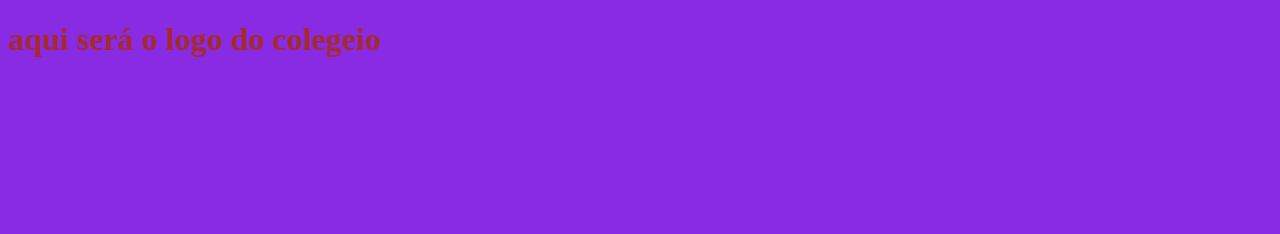
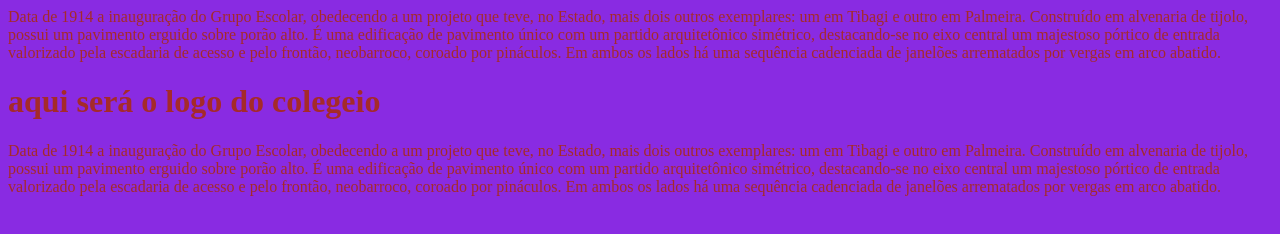
Before and after one commit to MariaLange/claudino2c, a plain HTML site: page index.html in a window 1280 px wide. Drawn offline with Linux system fonts and the light colour scheme.

Commit message:
Add files via upload

```diff
--- a/index.html
+++ b/index.html
@@ -6,7 +6,11 @@
     <title>Document</title>
     <link rel="stylesheet" href="style.css">
 </head>
-<body>
+<body>Data de 1914 a inauguração do Grupo Escolar, obedecendo a um projeto que teve, no Estado, mais dois outros exemplares: um em Tibagi e outro em Palmeira. Construído em alvenaria de tijolo, possui um pavimento erguido sobre porão alto.
+
+  É uma edificação de pavimento único com um partido arquitetônico simétrico, destacando-se no eixo central um majestoso pórtico de entrada valorizado pela escadaria de acesso e pelo frontão, neobarroco, coroado por pináculos. Em ambos os lados há uma sequência cadenciada de janelões arrematados por vergas em arco abatido.
   <h1>aqui será o logo do colegeio</h1>
-</body>
-</html>
+
+<h1></h2>Data de 1914 a inauguração do Grupo Escolar, obedecendo a um projeto que teve, no Estado, mais dois outros exemplares: um em Tibagi e outro em Palmeira. Construído em alvenaria de tijolo, possui um pavimento erguido sobre porão alto.
+
+É uma edificação de pavimento único com um partido arquitetônico simétrico, destacando-se no eixo central um majestoso pórtico de entrada valorizado pela escadaria de acesso e pelo frontão, neobarroco, coroado por pináculos. Em ambos os lados há uma sequência cadenciada de janelões arrematados por vergas em arco abatido.
```
